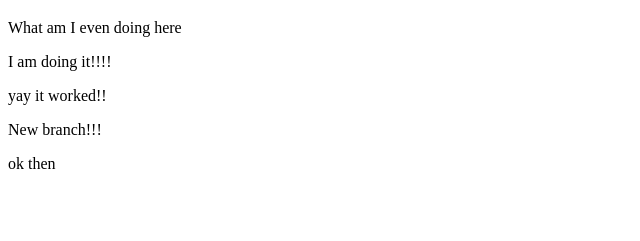
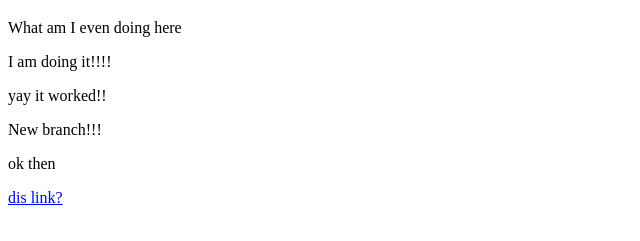
Before and after one commit to mediocreriza/mediocreriza.github.io, a plain HTML site: page index.html in a window 1280 px wide. Shown: the part 61-302 px from the top of the page, without its empty margins (0-640 px from the left). Drawn offline with Linux system fonts and the light colour scheme.

Commit message:
Update index.html
Added link to new.html

```diff
--- a/index.html
+++ b/index.html
@@ -7,5 +7,6 @@
 <p>yay it worked!!</p>
 <p>New branch!!!</p>
 <p>ok then</p>
+<a href="new.html">dis link?</a>
 </body>
 </html>
```
